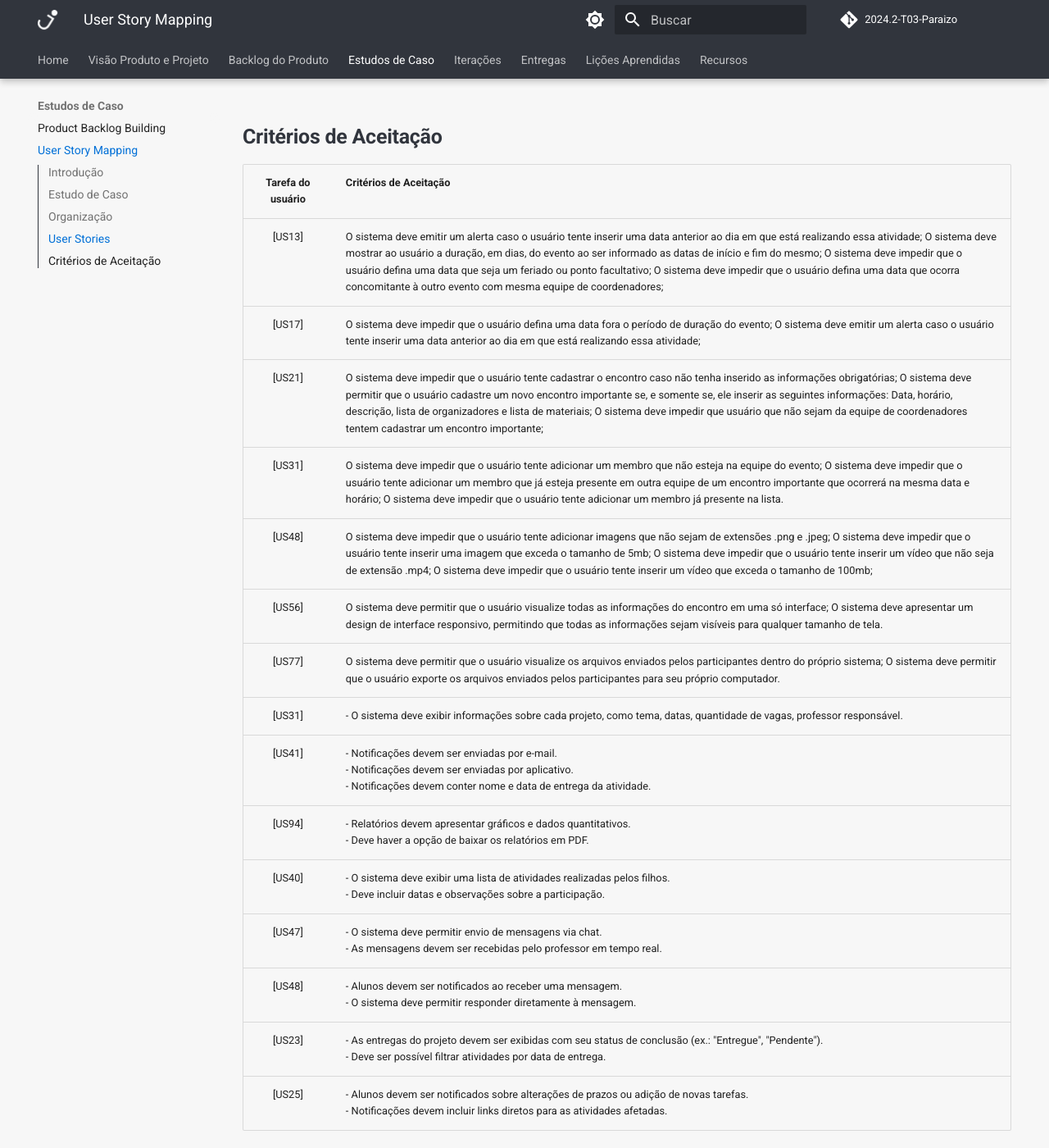
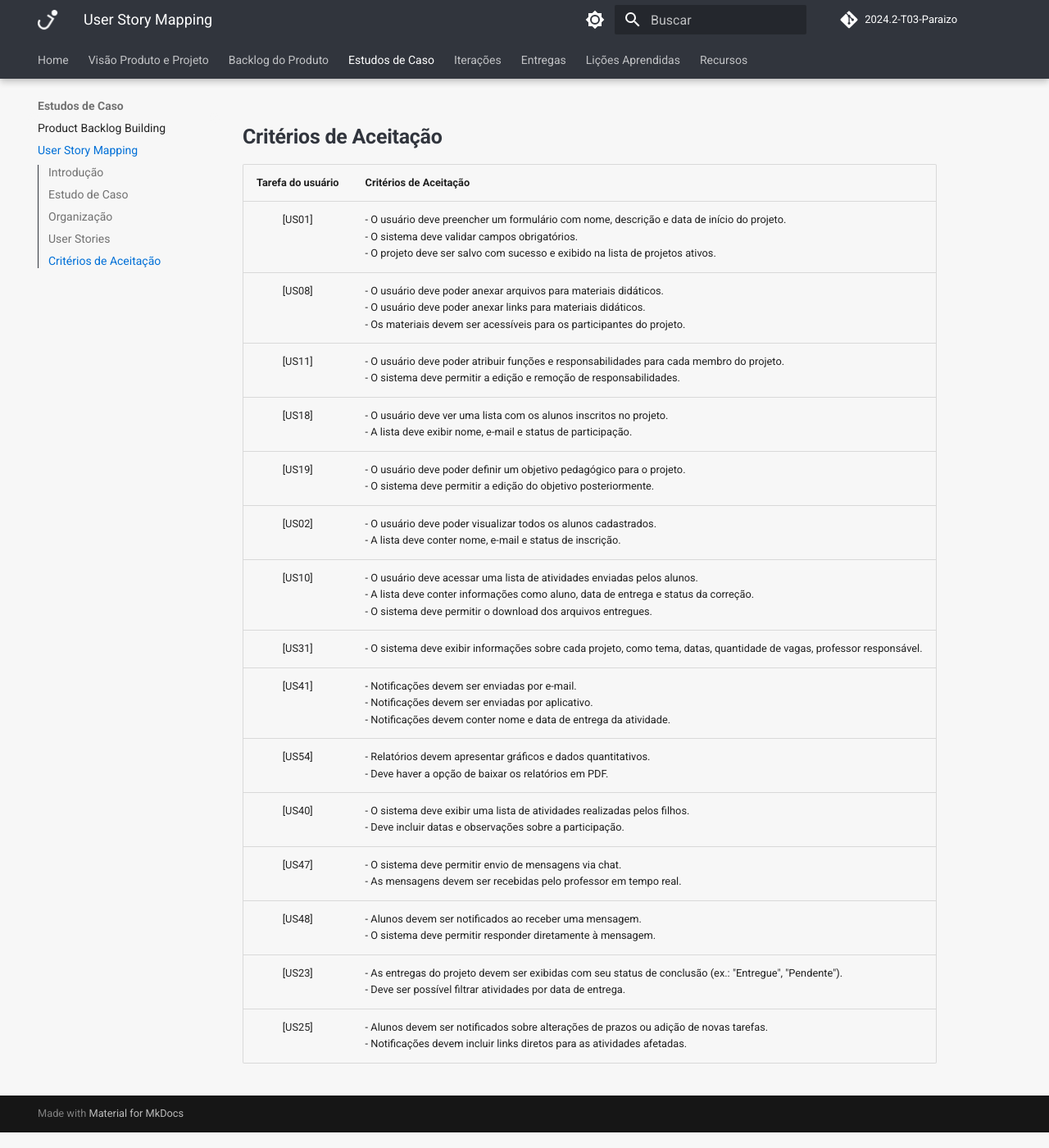
Before and after one commit to mdsreq-fga-unb/2024.2-T03-Paraizo, an MkDocs documentation site: the page built from docs/estudos-de-caso/usm/index.md, in a window 1280 px wide and 1400 px high, scrolled down 4377 px. Shown: the whole window at 82% size. Built offline with MkDocs 1.6.1 and Material for MkDocs 9.7.7, drawn with Linux system fonts in a browser that asks for light colours; comment, search, counter and statistics services are not loaded; the version menu is left out.

Commit message:
Critérios de aceitação

```diff
--- a/docs/estudos-de-caso/usm/index.md
+++ b/docs/estudos-de-caso/usm/index.md
@@ -142,16 +143,16 @@ User Story Mapping - EduConnect
 
 | Tarefa do usuário | Critérios de Aceitação |
 | :---------------: | ---------------------- |
-| [US13]  | O sistema deve emitir um alerta caso o usuário tente inserir uma data anterior ao dia em que está realizando essa atividade; O sistema deve mostrar ao usuário a duração, em dias, do evento ao ser informado as datas de início e fim do mesmo; O sistema deve impedir que o usuário defina uma data que seja um feriado ou ponto facultativo; O sistema deve impedir que o usuário defina uma data que ocorra concomitante à outro evento com mesma equipe de coordenadores; |
-| [US17] | O sistema deve impedir que o usuário defina uma data fora o período de duração do evento; O sistema deve emitir um alerta caso o usuário tente inserir uma data anterior ao dia em que está realizando essa atividade; |
-| [US21] | O sistema deve impedir que o usuário tente cadastrar o encontro caso não tenha inserido as informações obrigatórias; O sistema deve permitir que o usuário cadastre um novo encontro importante se, e somente se, ele inserir as seguintes informações: Data, horário, descrição, lista de organizadores e lista de materiais; O sistema deve impedir que usuário que não sejam da equipe de coordenadores tentem cadastrar um encontro importante; |
-| [US31] | O sistema deve impedir que o usuário tente adicionar um membro que não esteja na equipe do evento; O sistema deve impedir que o usuário tente adicionar um membro que já esteja presente em outra equipe de um encontro importante que ocorrerá na mesma data e horário; O sistema deve impedir que o usuário tente adicionar um membro já presente na lista. |
-| [US48] | O sistema deve impedir que o usuário tente adicionar imagens que não sejam de extensões .png e .jpeg; O sistema deve impedir que o usuário tente inserir uma imagem que exceda o tamanho de 5mb; O sistema deve impedir que o usuário tente inserir um vídeo que não seja de extensão .mp4; O sistema deve impedir que o usuário tente inserir um vídeo que exceda o tamanho de 100mb; |
-| [US56] | O sistema deve permitir que o usuário visualize todas as informações do encontro em uma só interface; O sistema deve apresentar um design de interface responsivo, permitindo que todas as informações sejam visíveis para qualquer tamanho de tela. |
-| [US77] | O sistema deve permitir que o usuário visualize os arquivos enviados pelos participantes dentro do próprio sistema; O sistema deve permitir que o usuário exporte os arquivos enviados pelos participantes para seu próprio computador. |
+| [US01] | - O usuário deve preencher um formulário com nome, descrição e data de início do projeto. <br> - O sistema deve validar campos obrigatórios. <br> - O projeto deve ser salvo com sucesso e exibido na lista de projetos ativos. |
+| [US08] | - O usuário deve poder anexar arquivos para materiais didáticos. <br> - O usuário deve poder anexar links para materiais didáticos. <br> - Os materiais devem ser acessíveis para os participantes do projeto. |
+| [US11] | - O usuário deve poder atribuir funções e responsabilidades para cada membro do projeto. <br> - O sistema deve permitir a edição e remoção de responsabilidades. |
+| [US18] | - O usuário deve ver uma lista com os alunos inscritos no projeto. <br> - A lista deve exibir nome, e-mail e status de participação. |
+| [US19] | - O usuário deve poder definir um objetivo pedagógico para o projeto. <br> - O sistema deve permitir a edição do objetivo posteriormente. |
+| [US02] | - O usuário deve poder visualizar todos os alunos cadastrados. <br> - A lista deve conter nome, e-mail e status de inscrição. |
+| [US10] | - O usuário deve acessar uma lista de atividades enviadas pelos alunos. <br> - A lista deve conter informações como aluno, data de entrega e status da correção. <br> - O sistema deve permitir o download dos arquivos entregues. |
 | [US31] | - O sistema deve exibir informações sobre cada projeto, como tema, datas, quantidade de vagas, professor responsável. |
 | [US41] | - Notificações devem ser enviadas por e-mail. <br> - Notificações devem ser enviadas por aplicativo. <br> - Notificações devem conter nome e data de entrega da atividade. |
-| [US94] | - Relatórios devem apresentar gráficos e dados quantitativos. <br> - Deve haver a opção de baixar os relatórios em PDF. |
+| [US54] | - Relatórios devem apresentar gráficos e dados quantitativos. <br> - Deve haver a opção de baixar os relatórios em PDF. |
 | [US40] | - O sistema deve exibir uma lista de atividades realizadas pelos filhos. <br> - Deve incluir datas e observações sobre a participação. |
 | [US47] | - O sistema deve permitir envio de mensagens via chat. <br> - As mensagens devem ser recebidas pelo professor em tempo real. |
 | [US48] | - Alunos devem ser notificados ao receber uma mensagem. <br> - O sistema deve permitir responder diretamente à mensagem. |
```
Also changed, not shown: other parts of docs/estudos-de-caso/usm/index.md (+1 -0 lines).
